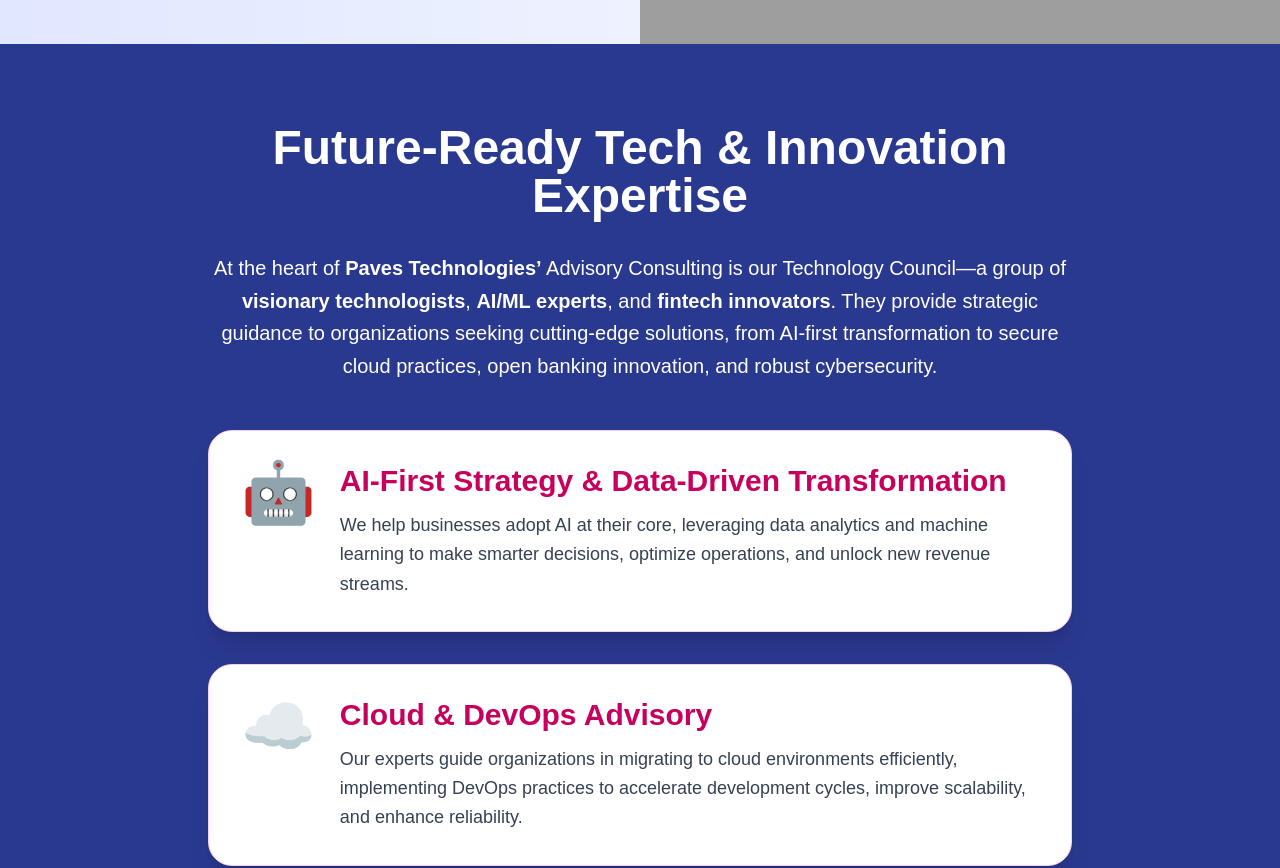
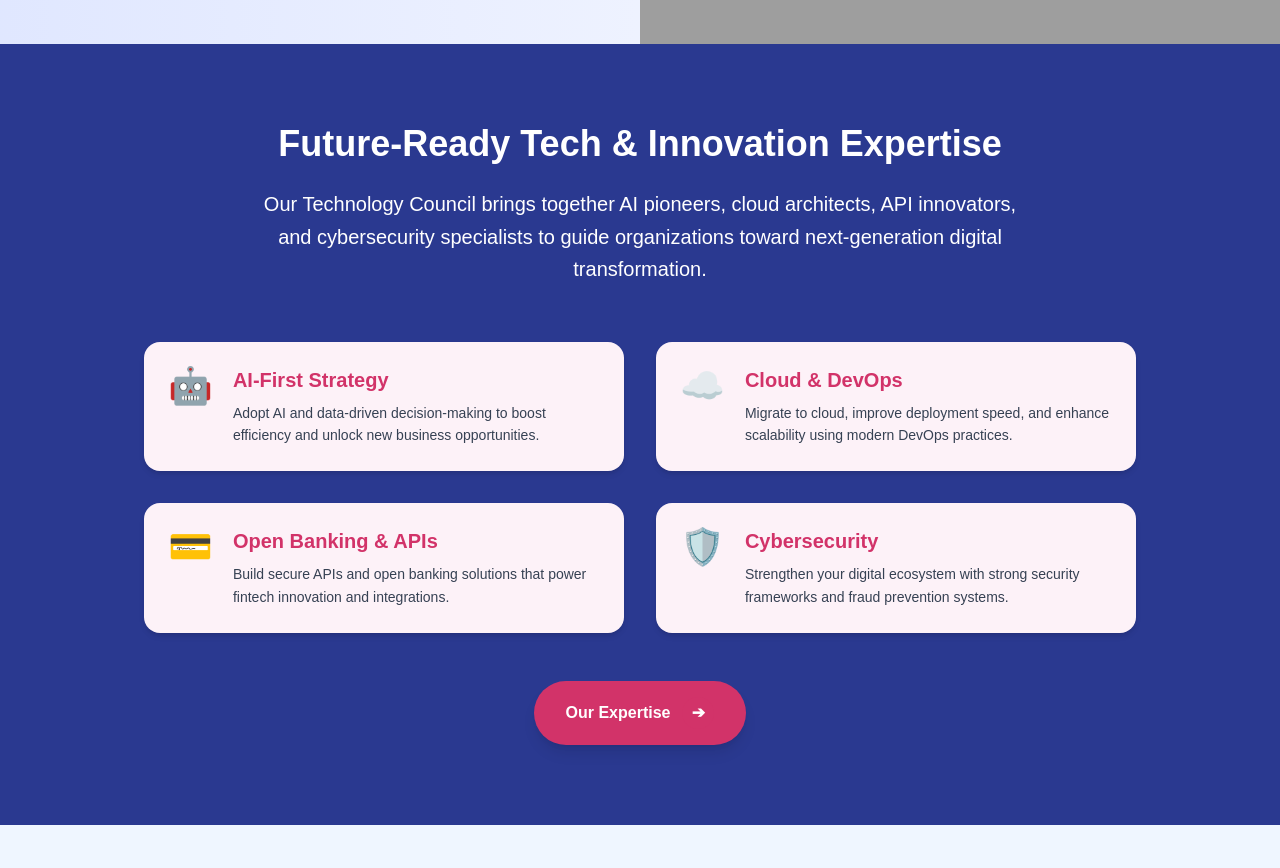
Before and after one commit to Lokeswari-Busam/paves2.0, a Next.js app: page /who-we-are/technology-council in a window 1280 px wide. Shown: the part 580-1448 px from the top of the page. Built offline with nearby package versions, Linux system fonts and the light colour scheme; grey boxes are pictures that could not be loaded.

Commit message:
technology council

```diff
--- a/src/app/who-we-are/technology-council/components/TechCouncilExpertise.jsx
+++ b/src/app/who-we-are/technology-council/components/TechCouncilExpertise.jsx
@@ -1,78 +1,162 @@
+// "use client";
+
+// export default function TechCouncilExpertise() {
+//   const expertise = [
+//     {
+//       title: "AI-First Strategy & Data-Driven Transformation",
+//       description:
+//         "We help businesses adopt AI at their core, leveraging data analytics and machine learning to make smarter decisions, optimize operations, and unlock new revenue streams.",
+//       icon: "🤖",
+//     },
+//     {
+//       title: "Cloud & DevOps Advisory",
+//       description:
+//         "Our experts guide organizations in migrating to cloud environments efficiently, implementing DevOps practices to accelerate development cycles, improve scalability, and enhance reliability.",
+//       icon: "☁️",
+//     },
+//     {
+//       title: "Open Banking & API Economy",
+//       description:
+//         "We assist financial institutions and fintechs in building robust APIs and open banking solutions that enable seamless integrations, foster innovation, and create new digital financial services.",
+//       icon: "💳",
+//     },
+//     {
+//       title: "Cybersecurity & Fraud Prevention",
+//       description:
+//         "Our team helps secure critical infrastructure and sensitive data by implementing advanced cybersecurity measures, fraud detection systems, and risk management strategies to safeguard your business.",
+//       icon: "🛡️",
+//     },
+//   ];
+
+//   return (
+//     <section className="py-20 bg-[#2a3990]">
+//       <div className="container mx-auto px-4 max-w-4xl">
+//         {/* Section Title */}
+//         <h2 className="text-4xl md:text-4xl font-bold text-center mb-8 text-white">
+//         Future-Ready Tech & Innovation Expertise
+//         </h2>
+
+//         {/* Main Content Paragraph */}
+//         <p className="text-center text-lg md:text-xl mb-12 text-white leading-relaxed">
+//           At the heart of <b>Paves Technologies’</b> Advisory Consulting is our Technology Council—a group of <b>visionary technologists</b>, <b>AI/ML experts</b>, and <b>fintech innovators</b>.
+//           They provide strategic guidance to organizations seeking cutting-edge solutions, from AI-first transformation to secure cloud practices, open banking innovation, and robust cybersecurity.
+//         </p>
+
+//         {/* Redesigned Vertical Cards */}
+//         <div className="flex flex-col gap-8">
+//           {expertise.map((item, index) => (
+//             <div
+//               key={index}
+//               className="flex flex-col md:flex-row items-center md:items-start gap-6 bg-gradient-to-r from-white via-white to-white p-8 rounded-3xl shadow-xl border border-pink-200 hover:shadow-2xl transition duration-500 transform hover:-translate-y-2"
+//             >
+//               {/* Icon */}
+//               <div className="text-5xl md:text-6xl">{item.icon}</div>
+
+//               {/* Text Content */}
+//               <div>
+//                 <h3 className="text-2xl md:text-3xl font-bold mb-3 text-pink-700">
+//                   {item.title}
+//                 </h3>
+//                 <p className="text-gray-700 text-base md:text-lg leading-relaxed">
+//                   {item.description}
+//                 </p>
+//               </div>
+//             </div>
+//           ))}
+//         </div>
+//        <div className="flex justify-center mt-12">
+//         <button className="bg-primary hover:bg-indigo-900 text-white font-semibold px-8 py-4 rounded-full shadow-lg transition duration-300 transform hover:-translate-y-1 hover:scale-105 flex items-center gap-3">
+//             Our Expertise
+//             <span className="w-8 h-8 flex items-center justify-center bg-primary text-white rounded-full transition duration-300 group-hover:bg-pink-700 group-hover:text-white">
+//                 ➔
+//             </span>
+//         </button>
+//         </div>
+
+
+//       </div>
+//     </section>
+//   );
+// }
+
 "use client";
 
 export default function TechCouncilExpertise() {
   const expertise = [
     {
-      title: "AI-First Strategy & Data-Driven Transformation",
+      title: "AI-First Strategy",
       description:
-        "We help businesses adopt AI at their core, leveraging data analytics and machine learning to make smarter decisions, optimize operations, and unlock new revenue streams.",
+        "Adopt AI and data-driven decision-making to boost efficiency and unlock new business opportunities.",
       icon: "🤖",
     },
     {
-      title: "Cloud & DevOps Advisory",
+      title: "Cloud & DevOps",
       description:
-        "Our experts guide organizations in migrating to cloud environments efficiently, implementing DevOps practices to accelerate development cycles, improve scalability, and enhance reliability.",
+        "Migrate to cloud, improve deployment speed, and enhance scalability using modern DevOps practices.",
       icon: "☁️",
     },
     {
-      title: "Open Banking & API Economy",
+      title: "Open Banking & APIs",
       description:
-        "We assist financial institutions and fintechs in building robust APIs and open banking solutions that enable seamless integrations, foster innovation, and create new digital financial services.",
+        "Build secure APIs and open banking solutions that power fintech innovation and integrations.",
       icon: "💳",
     },
     {
-      title: "Cybersecurity & Fraud Prevention",
+      title: "Cybersecurity",
       description:
-        "Our team helps secure critical infrastructure and sensitive data by implementing advanced cybersecurity measures, fraud detection systems, and risk management strategies to safeguard your business.",
+        "Strengthen your digital ecosystem with strong security frameworks and fraud prevention systems.",
       icon: "🛡️",
     },
   ];
 
   return (
     <section className="py-20 bg-[#2a3990]">
-      <div className="container mx-auto px-4 max-w-4xl">
+      <div className="container mx-auto px-4 max-w-5xl">
+
         {/* Section Title */}
-        <h2 className="text-4xl md:text-5xl font-bold text-center mb-8 text-white">
-        Future-Ready Tech & Innovation Expertise
+        <h2 className="text-4xl font-bold text-center mb-6 text-white">
+          Future-Ready Tech & Innovation Expertise
         </h2>
 
-        {/* Main Content Paragraph */}
-        <p className="text-center text-lg md:text-xl mb-12 text-white leading-relaxed">
-          At the heart of <b>Paves Technologies’</b> Advisory Consulting is our Technology Council—a group of <b>visionary technologists</b>, <b>AI/ML experts</b>, and <b>fintech innovators</b>.
-          They provide strategic guidance to organizations seeking cutting-edge solutions, from AI-first transformation to secure cloud practices, open banking innovation, and robust cybersecurity.
+        {/* Intro Paragraph */}
+        <p className="text-center text-lg md:text-xl mb-14 text-white leading-relaxed max-w-3xl mx-auto">
+          Our Technology Council brings together AI pioneers, cloud architects,
+          API innovators, and cybersecurity specialists to guide organizations
+          toward next-generation digital transformation.
         </p>
 
-        {/* Redesigned Vertical Cards */}
-        <div className="flex flex-col gap-8">
+        {/* 2x2 Grid Cards */}
+        <div className="grid grid-cols-1 md:grid-cols-2 gap-8">
           {expertise.map((item, index) => (
             <div
               key={index}
-              className="flex flex-col md:flex-row items-center md:items-start gap-6 bg-gradient-to-r from-white via-white to-white p-8 rounded-3xl shadow-xl border border-pink-200 hover:shadow-2xl transition duration-500 transform hover:-translate-y-2"
+              className="flex items-start gap-5 bg-pink-50 p-6 rounded-2xl shadow-md hover:shadow-xl transition duration-300"
             >
               {/* Icon */}
-              <div className="text-5xl md:text-6xl">{item.icon}</div>
+              <div className="text-4xl">{item.icon}</div>
 
               {/* Text Content */}
               <div>
-                <h3 className="text-2xl md:text-3xl font-bold mb-3 text-pink-700">
+                <h3 className="text-xl font-bold mb-2 text-primary">
                   {item.title}
                 </h3>
-                <p className="text-gray-700 text-base md:text-lg leading-relaxed">
+                <p className="text-gray-700 text-sm leading-relaxed">
                   {item.description}
                 </p>
               </div>
             </div>
           ))}
         </div>
-       <div className="flex justify-center mt-12">
-        <button className="bg-white hover:bg-indigo-900 text-[#2a3990] font-semibold px-8 py-4 rounded-full shadow-lg transition duration-300 transform hover:-translate-y-1 hover:scale-105 flex items-center gap-3">
+
+        {/* Button */}
+        <div className="flex justify-center mt-12">
+          <button className="bg-primary hover:bg-indigo-900 text-white font-semibold px-8 py-4 rounded-full shadow-lg transition duration-300 transform hover:-translate-y-1 hover:scale-105 flex items-center gap-3">
             Our Expertise
-            <span className="w-8 h-8 flex items-center justify-center bg-white text-primary rounded-full transition duration-300 group-hover:bg-pink-700 group-hover:text-white">
-                ➔
+            <span className="w-8 h-8 flex items-center justify-center bg-primary text-white rounded-full">
+              ➔
             </span>
-        </button>
+          </button>
         </div>
-
 
       </div>
     </section>
```
